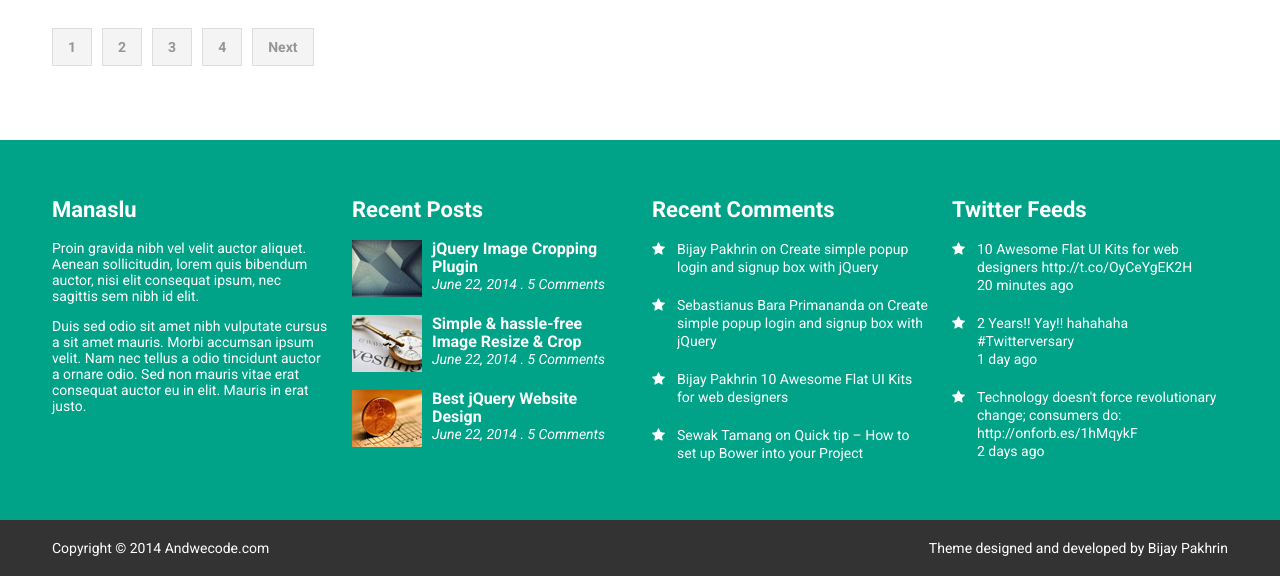
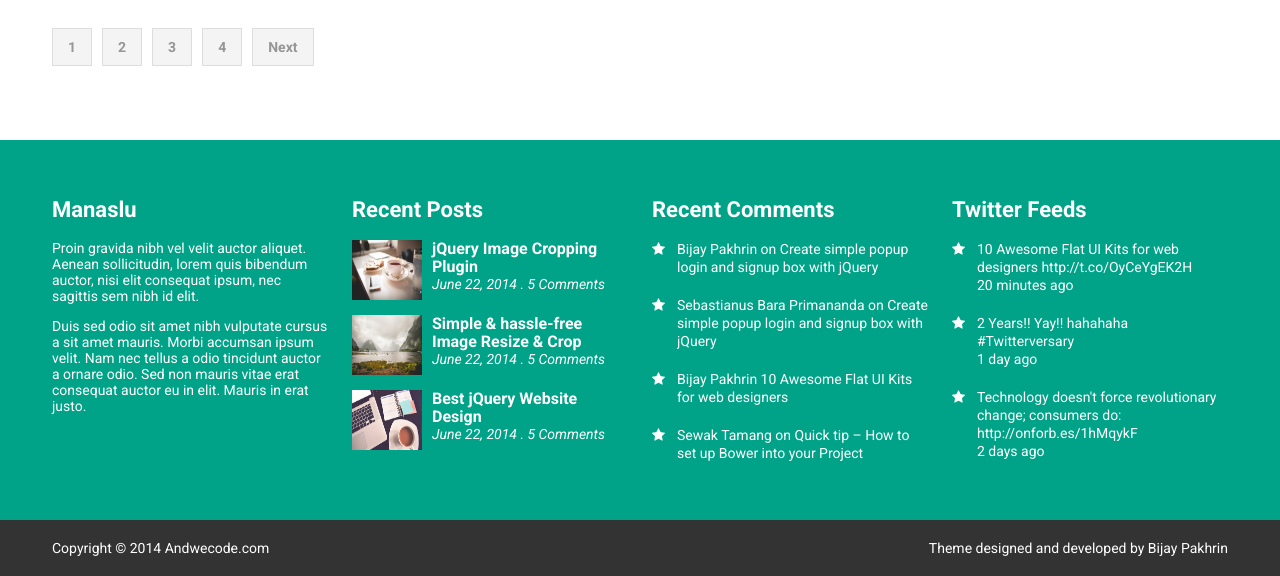
Before and after one commit to monkeytempal/Manaslu, a PHP site: page /blog.php in a window 1280 px wide. Shown: the part 1576-2152 px from the top of the page. Run offline with PHP 8.4, Linux system fonts and the light colour scheme; style sheets or scripts are compiled from the project's sources.

Commit message:
updated footer and readme

```diff
--- a/common/footer.php
+++ b/common/footer.php
@@ -12,7 +12,7 @@
                         <ul>
                             <li>
                                 <figure class="item-image">
-                                    <img src="img/pattern.jpg" alt="" />
+                                    <img src="img/post3.jpg" alt="" />
                                 </figure>
 
                                 <div class="item-details">
@@ -23,7 +23,7 @@
 
                             <li>
                                 <figure class="item-image">
-                                    <img src="img/keywatch.jpg" alt="" />
+                                    <img src="img/post1.jpg" alt="" />
                                 </figure>
 
                                 <div class="item-details">
@@ -34,7 +34,7 @@
 
                             <li>
                                 <figure class="item-image">
-                                    <img src="img/commerce-sm.jpg" alt="" />
+                                    <img src="img/post4.jpg" alt="" />
                                 </figure>
 
                                 <div class="item-details">
--- a/css/style.css
+++ b/css/style.css
@@ -423,6 +423,10 @@ h6 {
   overflow: hidden;
   margin-right: 10px;
 }
+#footer .recent-items .item-image img {
+  width: 100%;
+  height: 100%;
+}
 #footer .recent-items .item-details .title {
   font-weight: bold;
   font-size: 16px;
--- a/sass/_footer.scss
+++ b/sass/_footer.scss
@@ -50,6 +50,11 @@
 			height:60px;
 			overflow:hidden;
 			margin-right:10px;
+
+			img {
+				width: 100%;
+				height: 100%;
+			}
 		}
 
 		.item-details {
```
Also changed, not shown: README.md.
